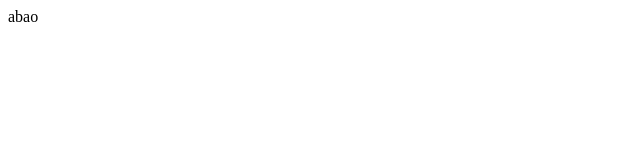
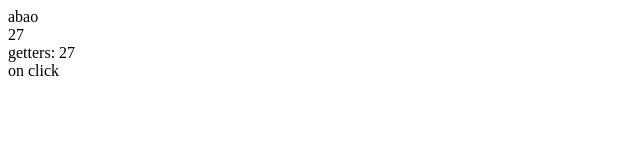
Before and after one commit to hsbao/mini-vuex, a Vue app: page / in a window 1280 px wide. Shown: the top 160 px of the page, without its empty margins (0-640 px from the left). Built offline with nearby package versions, Linux system fonts and the light colour scheme.

Commit message:
实现getters

```diff
--- a/src/App.vue
+++ b/src/App.vue
@@ -1,6 +1,9 @@
 <template>
   <div id="app">
     <div>{{ $store.state.name }}</div>
+    <div>{{ $store.state.age }}</div>
+    <div>getters: {{ $store.getters.getAge }}</div>
+    <div @click="$store.state.age += 1">on click</div>
   </div>
 </template>
 
--- a/src/store/index.js
+++ b/src/store/index.js
@@ -5,7 +5,13 @@ Vue.use(Vuex)
 
 const store = new Vuex.Store({
   state: {
-    name: 'abao'
+    name: 'abao',
+    age: 27
+  },
+  getters: {
+    getAge(state) {
+      return state.age
+    }
   },
   actions: {
     changeName({ commit }, payload) {
--- a/src/vuex/store.js
+++ b/src/vuex/store.js
@@ -1,4 +1,5 @@
 import applyMixin from './mixin'
+import { forEach } from './utils'
 
 let Vue
 
@@ -6,16 +7,39 @@ class Store {
   constructor(options) {
     const state = options.state
 
+    // vuex中的getter其实就是计算属性
+    this.getters = {}
+    const computed = {}
+    /**
+     * getters: {
+     *   getAge(state) {
+     *     return state.age
+     *   }
+     * }
+     */
+    forEach(options.getters, (getFn, key) => {
+      // key   getAge
+      // getFn 就是定义的函数
+      // 把getters中的每一项绑定到vue的计算属性上，如果值没更新，则不会重新计算
+      computed[key] = () => {
+        return getFn.call(this, this.state)
+      }
+      Object.defineProperty(this.getters, key, {
+        get: () => {
+          return this._vm[key] // 因为上面已经绑定到计算属性上，可通过vue的实例拿到计算属性
+        }
+      })
+    })
+
     // vuex的响应式原理，就是使用了vue的实例。数据发生变化，更新视图
     this._vm = new Vue({
       data() {
         return {
           $$state: state // 在vue中，如果定义的属性是以$开头，那么这个属性就不会代理到实例上
         }
-      }
+      },
+      computed
     })
-
-    console.log(this._vm)
   }
 
   get state() {
--- /dev/null
+++ b/src/vuex/utils.js
@@ -0,0 +1,10 @@
+/**
+ * 遍历对象，获取属性和属性值
+ * @param {*} obj
+ * @param {*} callback
+ */
+export const forEach = (obj = {}, callback) => {
+  Object.keys(obj).forEach((key) => {
+    callback(obj[key], key)
+  })
+}
```
